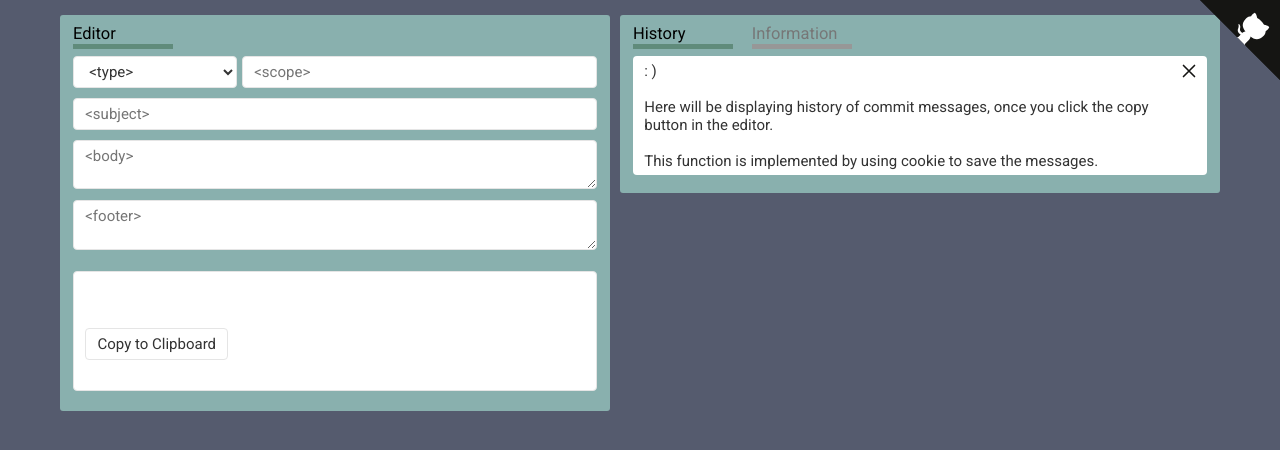
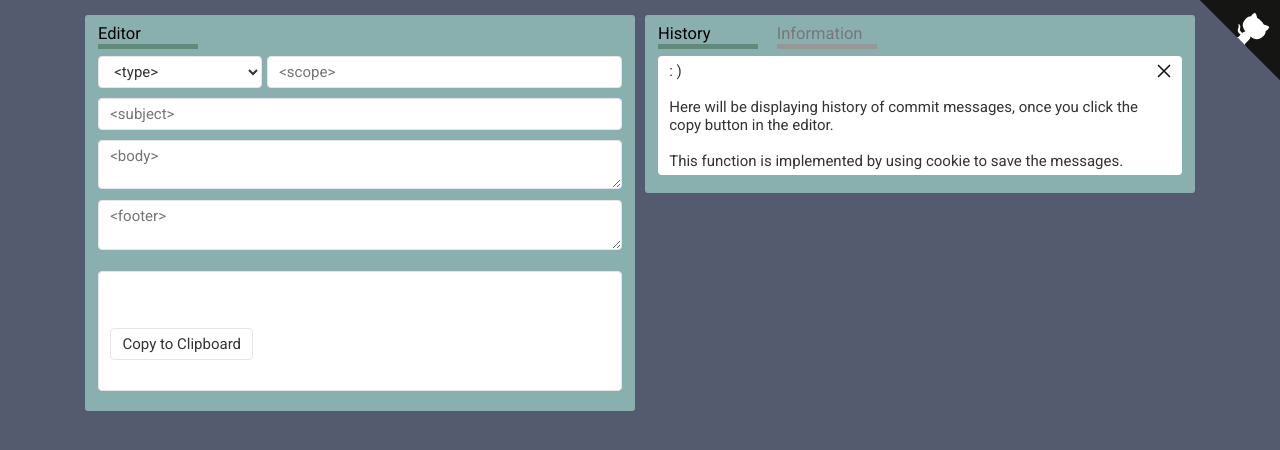
Before and after one commit to pomodorozhong/commitlint, a website built with Parcel: page src/index.html in a window 1280 px wide. Built offline with nearby package versions, Linux system fonts and the light colour scheme.

Commit message:
feat✨(css): using media query to improve the layout (#47)
PR Close #47

```diff
--- a/src/css/index.css
+++ b/src/css/index.css
@@ -27,6 +27,7 @@ body {
 #col2 {
     flex: 1 0 45%;
     min-width: 240px;
+    max-width: 550px;
 
     margin-bottom: 10px;
     margin-left: 5px;
@@ -39,23 +40,29 @@ body {
 }
 
 #col1 {
-    max-width: 550px;
     padding-left: 8px;
     padding-right: 8px;
 }
 
 #col2 {
-    max-width: 600px;
     padding-left: 13px;
     padding-right: 13px;
     padding-bottom: 8px;
+}
+
+@media (min-width: 500px) {
+    #col1 {
+        flex-basis: 44%;
+    }
+    #col2 {
+        min-width: 450px;
+    }
 }
 
 #frame {
     margin: auto;
 
     width: 100%;
-    max-width: 600px;
 
     display: flex;
     flex-wrap: wrap;
@@ -235,12 +242,12 @@ body {
     margin-left: -20px !important;
     margin-top: -120%;
     opacity: 0;
-    transition: all 0.8s
+    transition: all 0.8s;
 }
 
 .entry:active:after {
     padding: 0;
     margin: 0;
     opacity: 1;
-    transition: 0s
+    transition: 0s;
 }
```
